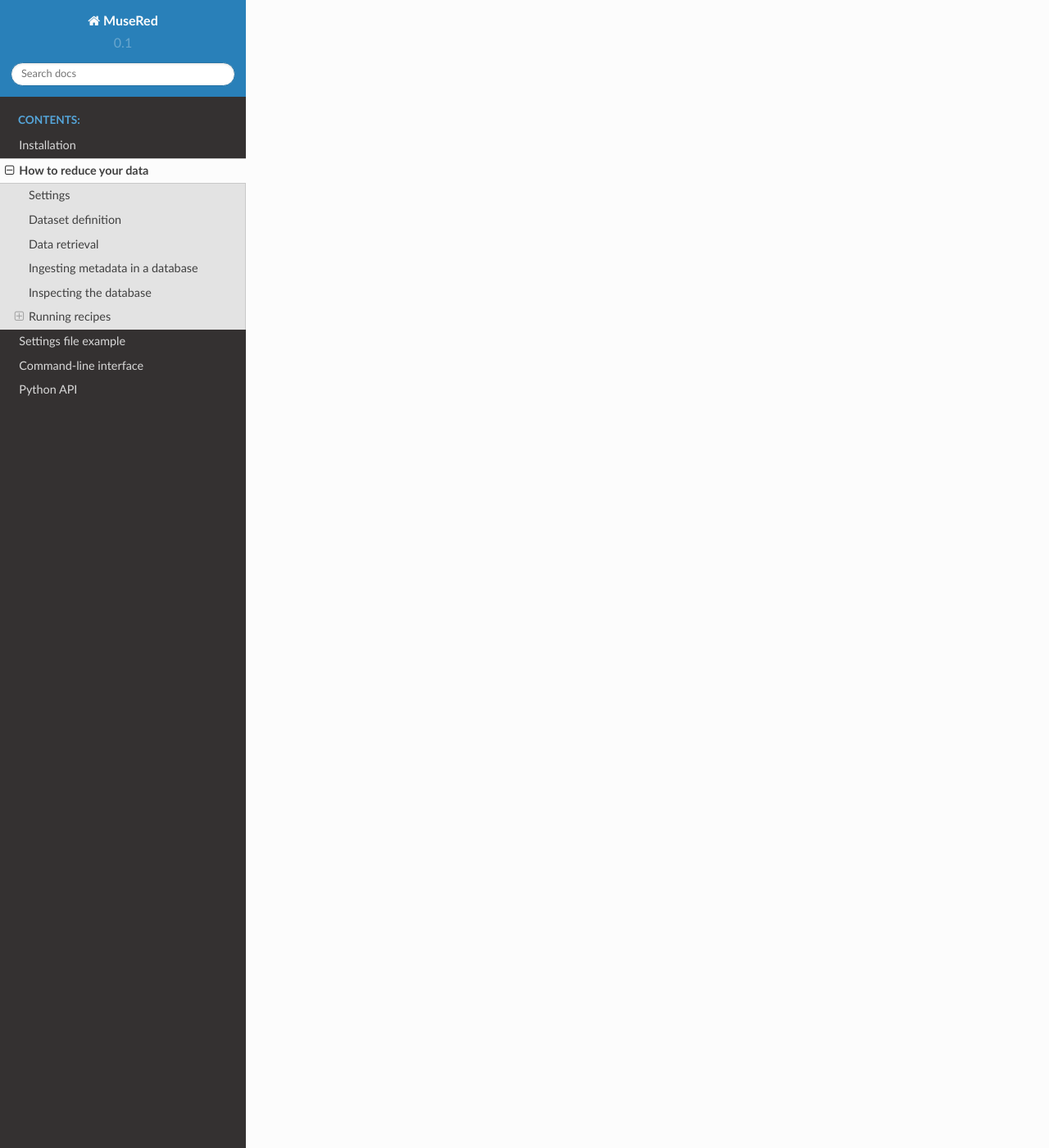
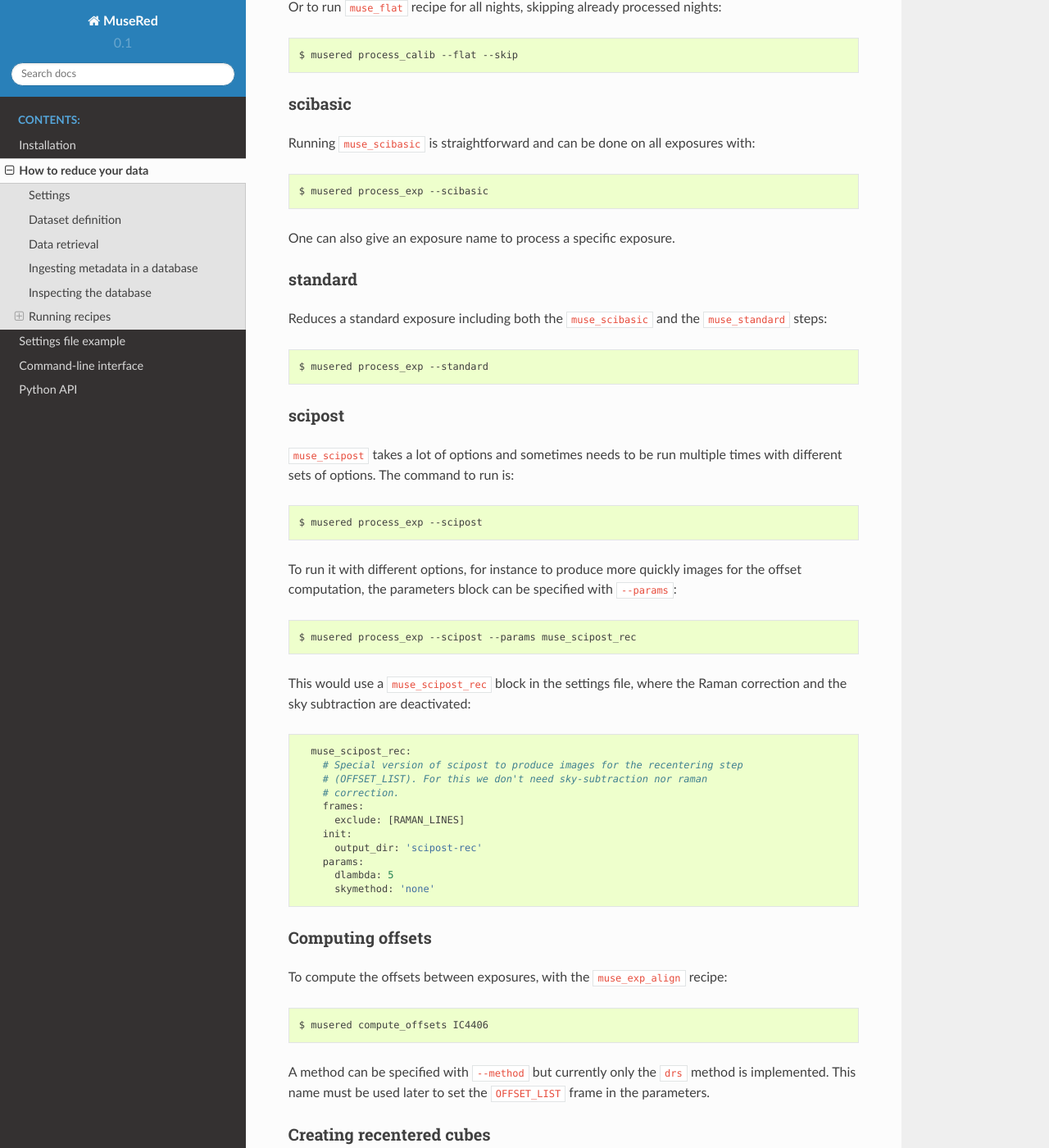
Before and after one commit to musevlt/musered, a Sphinx documentation site: the page built from docs/tutorial.rst, in a window 1280 px wide and 1400 px high, scrolled down 4166 px. Shown: the whole window at 82% size. Built offline with Sphinx 7.4.7 and the Read the Docs theme 2.0.0, drawn with Linux system fonts in a browser that asks for light colours; some of the changed text lies outside the part shown.

Commit message:
Update tutorial

```diff
--- a/docs/conf.py
+++ b/docs/conf.py
@@ -187,10 +187,10 @@ texinfo_documents = [
 # Example configuration for intersphinx: refer to the Python standard library.
 intersphinx_mapping = {
     'python': ('https://docs.python.org/3/', None),
-    'numpy': ('https://docs.scipy.org/doc/numpy/', None),
+    # 'numpy': ('https://docs.scipy.org/doc/numpy/', None),
     # 'scipy': ('https://docs.scipy.org/doc/scipy/reference/', None),
     # 'matplotlib': ('https://matplotlib.org/', None),
-    'astropy': ('http://docs.astropy.org/en/stable/', None)
+    # 'astropy': ('http://docs.astropy.org/en/stable/', None)
 }
 
 # autodoc_default_flags = ['members', 'special-members',
--- a/docs/tutorial.rst
+++ b/docs/tutorial.rst
@@ -94,10 +94,7 @@ Inspecting the database
 -----------------------
 
 The `musered info` command provides several ways to inspect the content of the
-database and the state of the reduction. We give a few examples below,
-
-
-::
+database and the state of the reduction. We give a few examples below::
 
     $ musered info --datasets --nights --exps
     INFO Musered version 0.1.dev73
@@ -123,6 +120,23 @@ database and the state of the reduction. We give a few examples below,
 
 Running recipes
 ---------------
+
+Configuration
+^^^^^^^^^^^^^
+
+The parameters for each recipe can be specified in the ``recipes`` block in the
+settings file. By default this is not needed as the default parameters from the
+DRS are used, and MuseRed finds automatically the calibration frames. The
+``common`` block can be used to set parameters for all recipes (for instance for
+the temporary directory), and the example below shows how to set
+``--saveimages=true`` for the ``muse_wavecal`` recipe:
+
+.. literalinclude:: _static/settings.yml
+   :start-at: recipes:
+   :end-at: saveimages
+
+By default the parameters for a recipe must be set in a block with the recipe
+name, but this can be specified with ``--params``.
 
 Calibrations
 ^^^^^^^^^^^^
@@ -154,19 +168,95 @@ nights::
 
     $ musered process_calib --flat --skip
 
-
 scibasic
 ^^^^^^^^
 
-::
+Running ``muse_scibasic`` is straightforward and can be done on all exposures
+with::
 
     $ musered process_exp --scibasic
 
+One can also give an exposure name to process a specific exposure.
 
-Standard
+standard
 ^^^^^^^^
 
 Reduces a standard exposure including both the ``muse_scibasic`` and the
 ``muse_standard`` steps::
 
     $ musered process_exp --standard
+
+scipost
+^^^^^^^
+
+``muse_scipost`` takes a lot of options and sometimes needs to be run multiple
+times with different sets of options. The command to run is::
+
+    $ musered process_exp --scipost
+
+To run it with different options, for instance to produce more quickly images
+for the offset computation, the parameters block can be specified with
+``--params``::
+
+    $ musered process_exp --scipost --params muse_scipost_rec
+
+This would use a ``muse_scipost_rec`` block in the settings file, where the
+Raman correction and the sky subtraction are deactivated:
+
+.. literalinclude:: _static/settings.yml
+   :start-at: muse_scipost_rec
+   :end-at: skymethod
+
+Computing offsets
+^^^^^^^^^^^^^^^^^
+
+To compute the offsets between exposures, with the ``muse_exp_align`` recipe::
+
+    $ musered compute_offsets IC4406
+
+A method can be specified with ``--method`` but currently only the ``drs``
+method is implemented. This name must be used later to set the ``OFFSET_LIST``
+frame in the parameters.
+
+Creating recentered cubes
+^^^^^^^^^^^^^^^^^^^^^^^^^
+
+It can be useful to create individual cubes for each exposures, to verify the
+quality of each cube, measure the FWHM, or for doing some post-processing on the
+cubes. Now that we have computed offsets, we can use the ``OFFSET_LIST`` frame
+in the parameters, with also sky subtraction and saving additional outputs:
+
+.. literalinclude:: _static/settings.yml
+   :start-at: muse_scipost
+   :end-at: save
+
+And run with::
+
+    $ musered process_exp --scipost
+
+Combining exposures
+^^^^^^^^^^^^^^^^^^^
+
+To combine the exposures, with the ``muse_exp_combine`` recipe::
+
+    $ musered exp_combine IC4406
+
+And with the parameters with the ``OFFSET_LIST`` frame:
+
+.. code-block:: yaml
+
+    muse_exp_combine:
+        OFFSET_LIST: drs
+
+Setting custom frames
+^^^^^^^^^^^^^^^^^^^^^
+
+It may happen that one need to set a custom ``OFFSET_LIST`` or ``OUTPUT_WCS``.
+This can be done by setting directly the file name. For example here the offsets
+computed by the DRS are not good, so we could compute manually better offsets
+and use something like:
+
+.. code-block:: yaml
+
+    muse_exp_combine:
+        OFFSET_LIST: '{workdir}/reduced/{version}/exp_align/OFFSET_LIST_new.fits'
```
